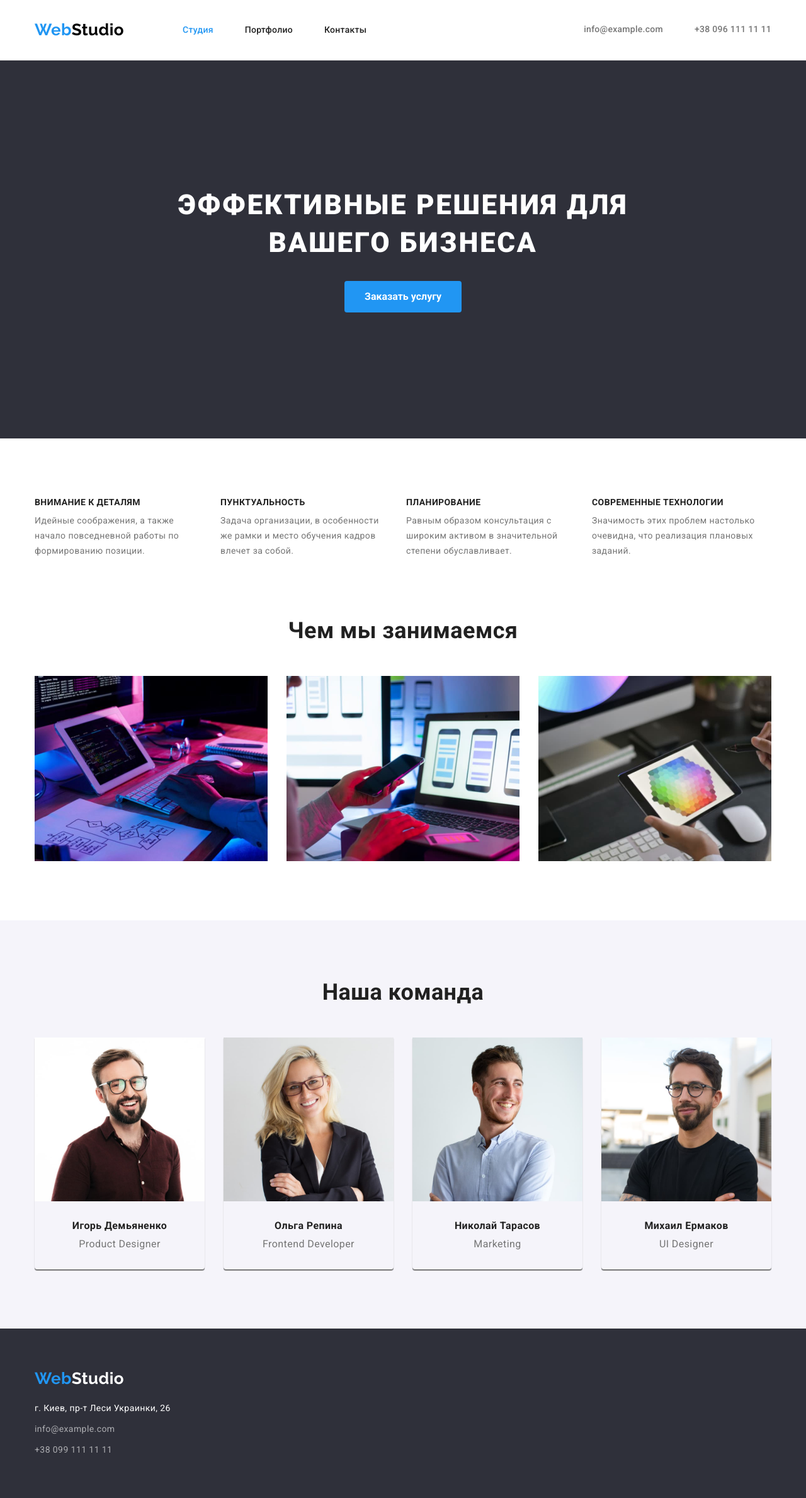
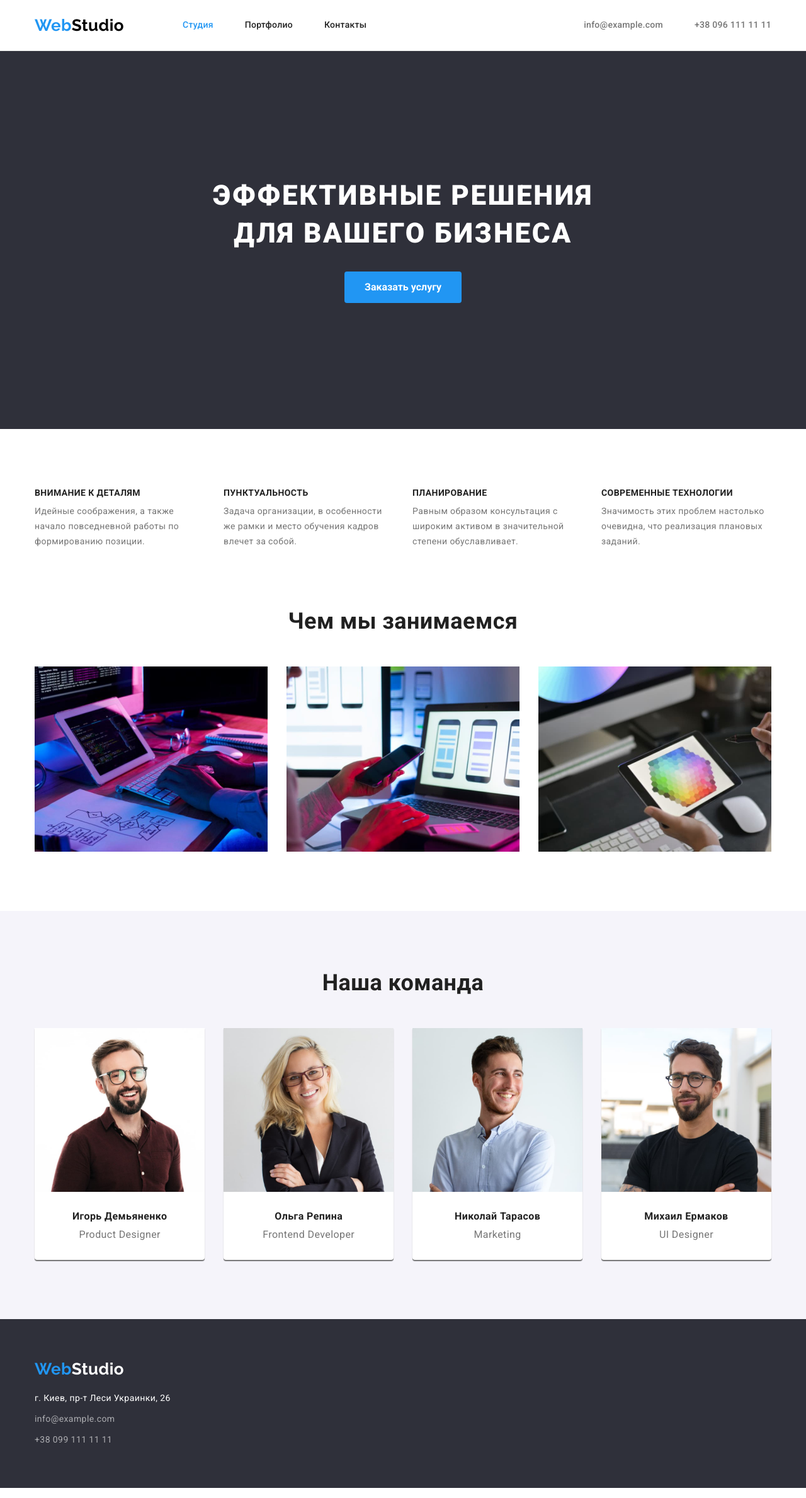
Before and after one commit to MaksStetsenko/goit-markup-hw-03, a plain HTML site: page index.html in a window 1280 px wide. Shown: the whole page at 63% size. Drawn offline with nearby package versions, Linux system fonts and the light colour scheme.

Commit message:
Update v.3

```diff
--- a/css/styles.css
+++ b/css/styles.css
@@ -72,7 +72,7 @@ img {
 
 .borders-header {
   border-bottom: 1px solid #ececec;
-  padding: 32px 0;
+  padding: 0;
 }
 .header {
   display: flex;
@@ -108,6 +108,7 @@ img {
 }
 
 .navigation-link {
+  display: block;
   font-weight: 500;
   line-height: 1.14;
   letter-spacing: 0.02em;
@@ -162,21 +163,20 @@ img {
 /*hero section*/
 .hero-background {
   background-color: var(--footer-color);
-  padding: 0;
+  text-align: center;
+  padding: 200px 0;
 }
-.hero-content {
-  text-align: center;
-  padding: 200px;
-}
+
 .hero-text {
   font-weight: 900;
   font-size: 44px;
   line-height: 1.36;
   letter-spacing: 0.06em;
   text-transform: uppercase;
+
   color: var(--hero-color);
-
-  margin: 0px;
+  text-align: center;
+  margin: 0px 250px;
 }
 .head-button {
   color: #ffffff;
@@ -206,7 +206,6 @@ img {
   justify-content: space-between;
 }
 .about-li {
-  margin-right: 15px;
   width: 270px;
 }
 .about-h3 {
@@ -245,22 +244,21 @@ img {
 }
 
 .team-info {
-  margin-top: 50px;
-  margin-bottom: 0px;
-}
-.team-info {
   display: flex;
   justify-content: space-between;
+  margin-top: 50px;
 }
 .photo-info {
   border-radius: 0 0 4px 4px;
-  width: 270px;
-  min-height: 368px;
+
   box-shadow: 0px 2px 1px #757575;
+  background-color: var(--hero-color);
+}
+.teammate-card-bottom {
+  padding: 30px 60px;
 }
 .teammate {
   margin: 0px;
-  margin-top: 30px;
   text-align: center;
   font-size: 16px;
   line-height: 1.18;
@@ -270,7 +268,6 @@ img {
 
   margin: 0px;
   margin-top: 10px;
-  margin-bottom: 30px;
 
   font-size: 16px;
   line-height: 1.18;
@@ -284,17 +281,20 @@ img {
   display: flex;
   justify-content: center;
 }
+.filter-list {
+  margin-right: 8px;
+}
 .filter-button {
   font-family: "Roboto";
   font-weight: 500;
   font-size: 16px;
   line-height: 1.6;
+
   color: var(--main-text-color);
   border: var(--main-color);
 
   border-radius: 4px;
   padding: 6px 22px;
-  margin-right: 8px;
 }
 .filter-button:hover,
 .filter-button:focus {
@@ -359,19 +359,22 @@ img {
 .contacts-footer {
   margin-top: 20px;
 }
+.cont-adress-li {
+  margin-top: 20px;
+}
 .cont-link-adress {
   margin: 0;
   font-style: normal;
   line-height: 1.71;
   color: #ffffff;
-
-  margin-top: 20px;
 }
 
+.cont-link-li {
+  margin-top: 9px;
+}
 .cont-link {
   font-style: normal;
   line-height: 1.71;
   color: var(--footer-mail-tel-color);
   display: inline-block;
-  margin-top: 9px;
 }
--- a/index.html
+++ b/index.html
@@ -23,8 +23,7 @@
 
   <body>
     <!--head content-->
-    <header class="">
-      <section class="section borders-header">
+    <header class="section borders-header">
       <div class="container header">
         <nav class="main-nav">
           <a href="./index.html" class="logo link"
@@ -60,7 +59,6 @@
           </li>
         </ul>
       </div>
-      </section>
     </header>
 
     <!--main content-->
@@ -68,10 +66,8 @@
       <!--Head-->
       <section class="section hero-background">
         <div class="container">
-          <div class="hero-content">
           <h1 class="hero-text">Эффективные решения для вашего бизнеса</h1>
           <button type="button" class="head-button">Заказать услугу</button>
-          </div>
         </div>
       </section>
 
@@ -166,8 +162,10 @@
                 width="270"
                 height="260"
               />
+              <div class="teammate-card-bottom">
                 <h3 class="teammate">Игорь Демьяненко</h3>
                 <p lang="en" class="proffession">Product Designer</p>
+              </div>
             </li>
             <li class="photo-info">
               <img
@@ -177,8 +175,10 @@
                 width="270"
                 height="260"
               />
+              <div class="teammate-card-bottom">
                 <h3 class="teammate">Ольга Репина</h3>
                 <p lang="en" class="proffession">Frontend Developer</p>
+              </div>
             </li>
             <li class="photo-info">
               <img
@@ -188,8 +188,10 @@
                 width="270"
                 height="260"
               />
+              <div class="teammate-card-bottom">
                 <h3 class="teammate">Николай Тарасов</h3>
                 <p lang="en" class="proffession">Marketing</p>
+              </div>
             </li>
             <li class="photo-info">
               <img
@@ -199,8 +201,10 @@
                 width="270"
                 height="260"
               />
+              <div class="teammate-card-bottom">
                 <h3 class="teammate">Михаил Ермаков</h3>
                 <p lang="en" class="proffession">UI Designer</p>
+              </div>
             </li>
           </ul>
         </div>
@@ -208,8 +212,7 @@
     </main>
 
     <!--footer content-->
-    <footer>
-      <section class="section footer-background">
+    <footer class="section footer-background">
       <div class="container">
         <a href="./index.html" class="logo-footer link">
           <span class="web-logo">Web</span>Studio</a
@@ -217,7 +220,7 @@
 
         <address class="contacts-footer">
           <ul class="list">
-              <li>
+            <li class="cont-adress-li">
               <a
                 class="cont-link-adress link"
                 href="https://goo.gl/maps/piqngm7oDQpEDh6u6"
@@ -226,15 +229,12 @@
                 >г. Киев, пр-т Леси Украинки, 26</a
               >
             </li>
-              <li>
-                <a
-                  class="cont-link link"
-                  lang="en"
-                  href="mailto:info@example.com"
+            <li class="cont-link-li">
+              <a class="cont-link link" lang="en" href="mailto:info@example.com"
                 >info@example.com</a
               >
             </li>
-              <li>
+            <li class="cont-link-li">
               <a class="cont-link link" href="tel:+380991111111"
                 >+38 099 111 11 11</a
               >
@@ -242,7 +242,6 @@
           </ul>
         </address>
       </div>
-      </section>
     </footer>
   </body>
 </html>
```
Also changed, not shown: portfolio.html (+11 -18 lines). Lines whose indentation alone changed are shown as unchanged.
